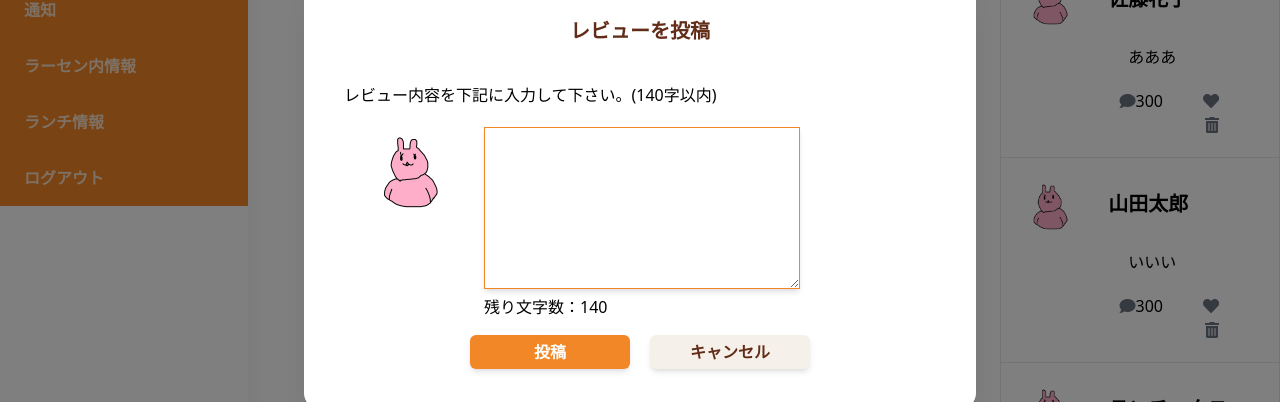
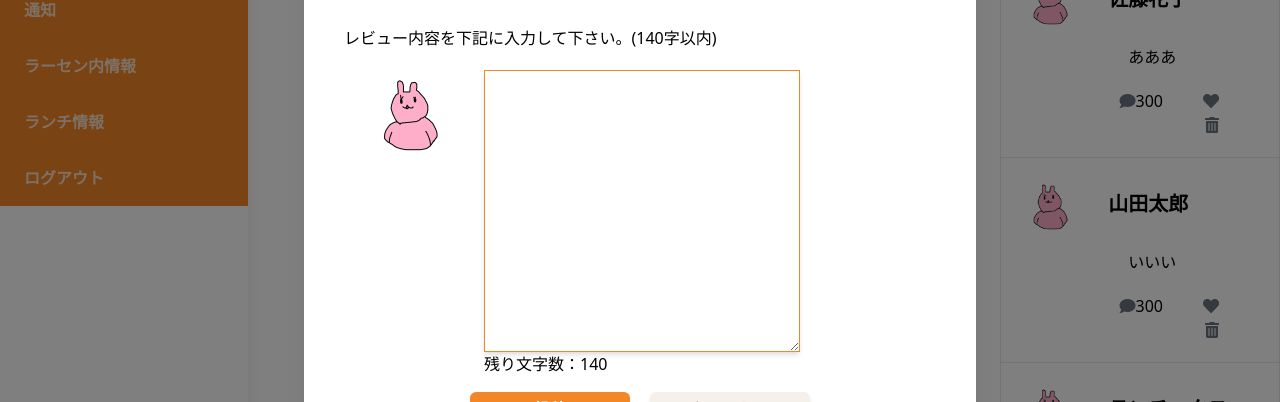
Before and after one commit to suzu1997/rakus-sns-app, a Next.js app: page /lunch/restaurant/1 in a window 1280 px wide. Both pictures are taken after a click on the button "レビュー投稿". Shown: the part 206-608 px from the top of the page. Built offline with nearby package versions, Linux system fonts and the light colour scheme.

Commit message:
テキストエリアのコンポーネントを作成

```diff
--- /dev/null
+++ b/src/components/TextArea.tsx
@@ -0,0 +1,32 @@
+import { ChangeEventHandler, FC, memo } from "react";
+
+type Props = {
+  label?: string; // 必要ならラベル名を渡せる
+  value: string; // 入力値
+  rows: number; // 列数
+  cols: number; // 行数
+  placeholder?: string; // 必要ならplaceholderを渡せる
+  onChange: ChangeEventHandler<HTMLTextAreaElement>;
+};
+
+/**
+ * テキストエリアのコンポーネント.
+ */
+export const TextArea: FC<Props> = memo((props) => {
+  const { label, value, rows, cols, placeholder, onChange } = props;
+
+  return (
+    <div className="flex flex-col">
+      {label && <label htmlFor={label}>{label}</label>}
+      <textarea
+        id={label}
+        value={value}
+        onChange={onChange}
+        rows={rows}
+        cols={cols}
+        placeholder={placeholder}
+        className="p-5 focus:outline-none focus:border-basic border border-gray-300 shadow-md outline-none"
+      ></textarea>
+    </div>
+  );
+});
--- a/src/components/lunch/ReviewPostModal.tsx
+++ b/src/components/lunch/ReviewPostModal.tsx
@@ -3,6 +3,7 @@ import { Dialog, Transition } from "@headlessui/react";
 import { Fragment } from "react";
 import { Button } from "../Button";
 import Image from "next/image";
+import { TextArea } from "../TextArea";
 
 type Props = {
   isOpen: boolean; // モーダルが開いているかどうか
@@ -115,15 +116,16 @@ export const ReviewPostModal: FC<Props> = memo((props) => {
                     </div>
                     <div className="mx-5">
                       <form>
-                        <textarea
+                        <TextArea
                           value={review}
+                          rows={10}
+                          cols={28}
                           onChange={inputReview}
-                          rows={5}
-                          cols={28}
-                          className="p-5 focus:outline-none focus:border-basic border border-gray-300 shadow-md outline-none"
-                        ></textarea>
+                        />
                       </form>
-                      <span className={`${reviewLength < 0 && "text-red-700"}`}>残り文字数：{reviewLength}</span>
+                      <span className={`${reviewLength < 0 && "text-red-700"}`}>
+                        残り文字数：{reviewLength}
+                      </span>
                     </div>
                   </div>
                 </div>
```
